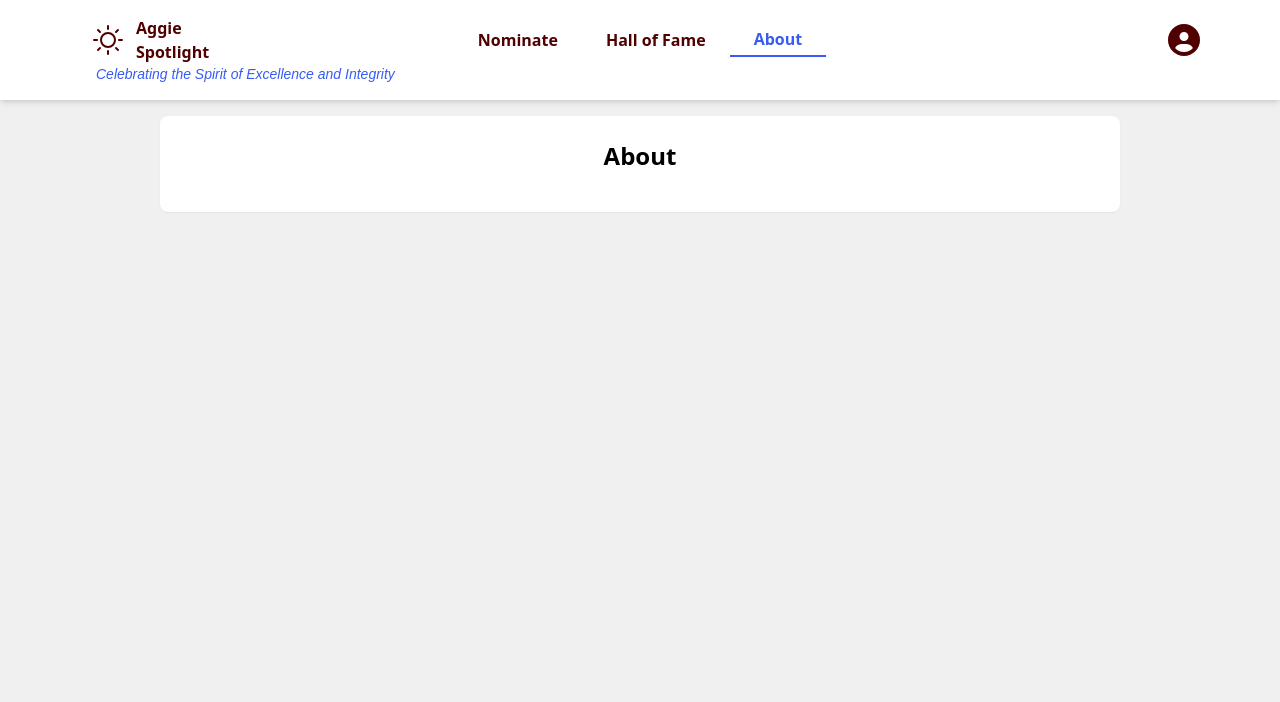
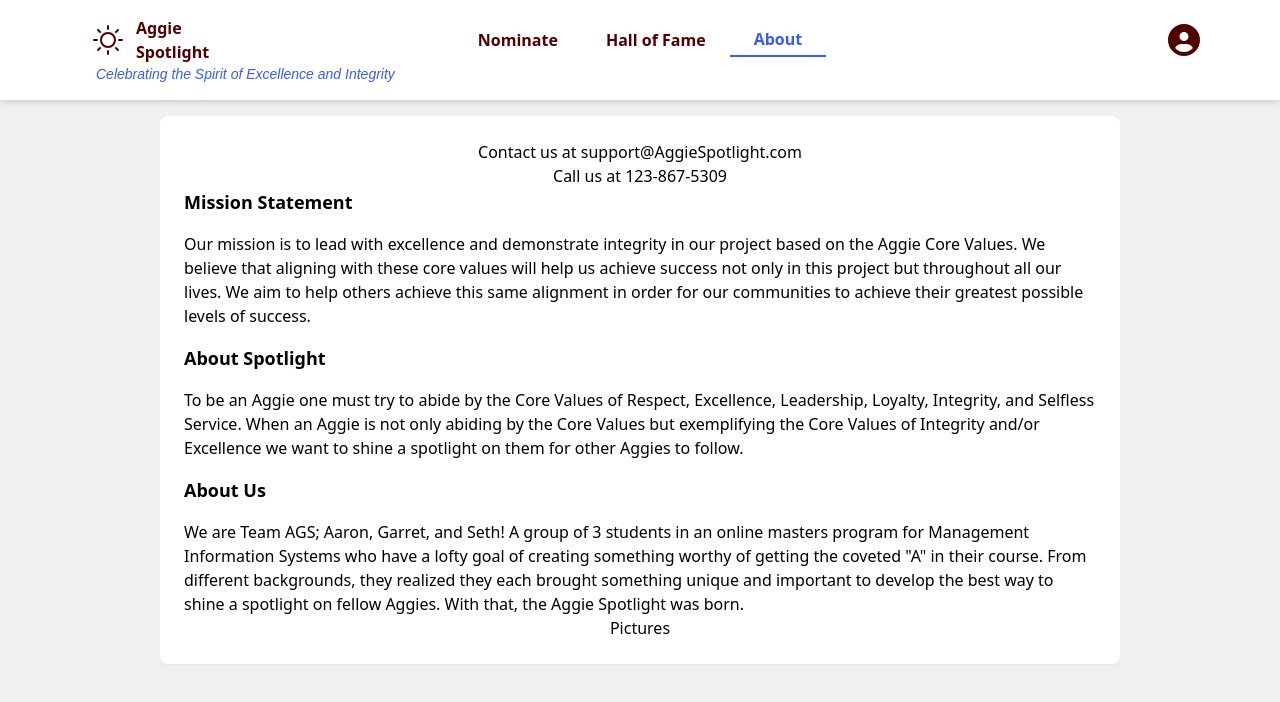
Before and after one commit to swholobaugh/spotlight, a React (Vite) app: page /about in a window 1280 px wide. Shown: the top 702 px of the page. Built offline with nearby package versions, Linux system fonts and the light colour scheme.

Commit message:
feat(about): update about page

```diff
--- a/src/pages/About/About.jsx
+++ b/src/pages/About/About.jsx
@@ -4,7 +4,42 @@ import Navbar from "../../components/Navbar/Navbar.jsx";
 const About = () => {
   return (
     <div className='flex flex-col justify-center items-center'>
-      <h1 className='text-2xl text-black font-bold mb-4'>About</h1>
+      <section className='text-center'>
+        <p>Contact us at support@AggieSpotlight.com</p>
+        <p>Call us at 123-867-5309</p>
+      </section>
+      <section>
+        <h1 className='text-lg text-black font-bold mb-4'>Mission Statement</h1>
+        <p>
+          Our mission is to lead with excellence and demonstrate integrity in our project
+          based on the Aggie Core Values. We believe that aligning with these core values will
+          help us achieve success not only in this project but throughout all our lives. We aim
+          to help others achieve this same alignment in order for our communities to achieve their
+          greatest possible levels of success.
+        </p>
+      </section>
+      <section>
+        <h1 className='text-lg text-black font-bold mt-4 mb-4'>About Spotlight</h1>
+        <p>
+          To be an Aggie one must try to abide by the Core Values of Respect, Excellence,
+          Leadership, Loyalty, Integrity, and Selfless Service. When an Aggie is not only
+          abiding by the Core Values but exemplifying the Core Values of Integrity and/or Excellence
+          we want to shine a spotlight on them for other Aggies to follow.
+        </p>
+      </section>
+      <section>
+        <h1 className='text-lg text-black font-bold mt-4 mb-4'>About Us</h1>
+        <p>
+          We are Team AGS; Aaron, Garret, and Seth! A group of 3 students in an online masters
+          program for Management Information Systems who have a lofty goal of creating something worthy
+          of getting the coveted "A" in their course. From different backgrounds, they realized they
+          each brought something unique and important to develop the best way to shine a spotlight
+          on fellow Aggies. With that, the Aggie Spotlight was born.
+        </p>
+      </section>
+      <section>
+        <h1>Pictures</h1>
+      </section>
     </div>
   );
 };
--- a/src/pages/Home/Home.jsx
+++ b/src/pages/Home/Home.jsx
@@ -1,21 +1,21 @@
 import React from 'react'
+import {useNavigate} from 'react-router-dom'
 
 const Home = () => {
+  const navigate = useNavigate()
+
   return (
     <div className='flex flex-col items-center'>
       <div className='flex flex-col justify-center items-center text-center'>
         <div className='text-xl font-bold'>
           Welcome to the Aggie Spotlight!
         </div>
-        <div className='mt-2'>This is a place where Aggies can come together for inspiration and share in a connected community based on
-          the Aggie Core Values.
+        <div className='mt-2'>This is a platform where Aggies can be nominated for their
+          outstanding demonstration of the Aggie Core values of Excellence and Integrity.
         </div>
         <div
           className='text-blue-500 cursor-pointer'
-          onClick={(e) => {
-            e.preventDefault()
-            window.location.href = '/about'
-          }}
+          onClick={(e) => navigate('/about')}
         >Learn More...
         </div>
       </div>
```
